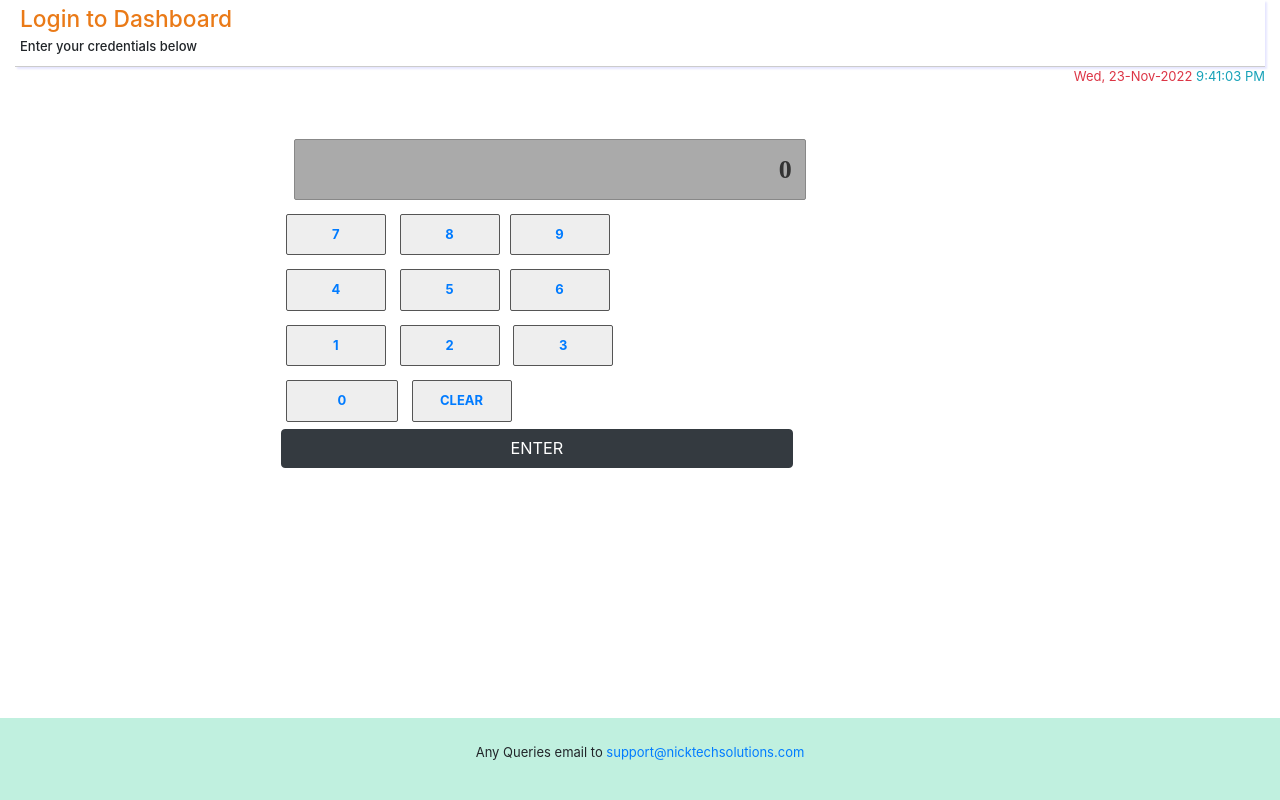
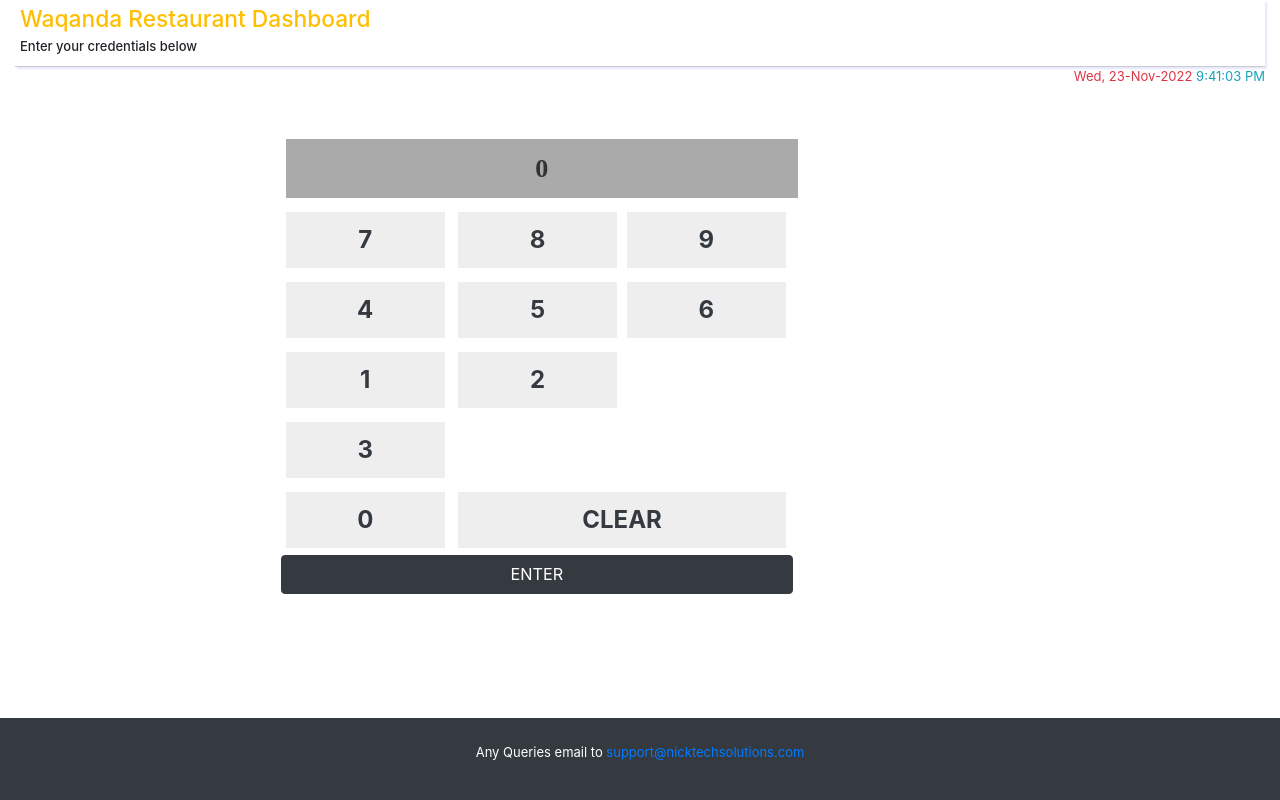
Before and after one commit to Mkaligraphics/rpos, a PHP site: page / in a window 1280 px wide. Run offline with PHP 8.4, Linux system fonts and the light colour scheme.

Commit message:
receipts

```diff
--- /dev/null
+++ b/css/inputcss.css
@@ -0,0 +1,22 @@
+.calc-row div.screen {
+    font-family: Droid Sans Mono;
+    display: table;
+    width: 100%;
+    background-color: #aaa;
+    text-align: right;
+    font-size: 2em;
+    min-height: 1.2em;
+    color: #333;
+    text-align: center;
+  }
+
+  .calc-row div {
+    text-align: center;
+    display: inline-block;
+    font-weight: bold;
+    font-size: 24px;
+    background-color: #eee;
+    padding: 10px 4px;
+    margin: 7px 5px;
+    width: 31%;
+  }
--- a/includes/iconbar.php
+++ b/includes/iconbar.php
@@ -1,5 +1,5 @@
 
-<div id="mySidepanel" class="leftpanel">
+<div id="mySidepanel" class="leftpanel" style="display:none;" >
   <div class="icon-bar">
     <ul class="nav navbar-nav">
         <li class="text-center">
--- a/index.php
+++ b/index.php
@@ -10,44 +10,7 @@ session_start();
 
     <!-- Stylesheets -->
     <?php include 'includes/headerlinks.php'; ?>
-
-    <style type="text/css">
-
-.calc-row div.screen {
-  font-family: Droid Sans Mono;
-  display: table;
-  width: 100%;
-  background-color: #aaa;
-  text-align: right;
-  font-size: 2em;
-  min-height: 1.2em;
-  margin-left: 0.5em;
-  padding-right: 0.5em;
-  border: 1px solid #888;
-  color: #333;
-}
-
-.calc-row div {
-  text-align: center;
-  display: inline-block;
-  font-weight: bold;
-  border: 1px solid #555;
-  background-color: #eee;
-  padding: 10px 4px;
-  margin: 7px 5px;
-  border-radius: 2px;
-  width: 100px;
-}
-
-.calc-row div.zero {
-  width: 112px;
-}
-
-.calc-row div.zero {
-  margin-right: 5px;
-}
-
-    </style>
+    <link href="css/inputcss.css" rel="stylesheet" />
 </head>
 <body>
 
@@ -55,10 +18,10 @@ session_start();
 <div id="header">
 
     <div class="container-fluid">
+        <div id="login-intro">
+            <h3 style="color: #FFBF00 !important">Waqanda Restaurant Dashboard</h3>
+            <h6>Enter your credentials below</h6>
 
-        <div id="login-intro">
-            <h3 style="color: #ea7a17 !important">Login to Dashboard</h3>
-            <h6>Enter your credentials below</h6>
         </div>
 
         <div class="float-right" class="font-weight-bold">
@@ -68,7 +31,6 @@ session_start();
 
     </div>
     <!-- end full-width -->
-    <div class="clearfix"></div>
 
 </div>
 
@@ -76,31 +38,30 @@ session_start();
 <!-- MAIN CONTENT -->
 <div id="parent">
 
-
 <div class="calculator">
       <div class="calc-row">
             <div class="screen">0</div>
       </div>
 
   <div class="calc-row">
-  <a href="#"><div class="button">7</div> <a href="#"><div class="button">8</div><div class="button">9</div></a>
+    <a href="#" class="text-dark"><div class="button">7</div> <a href="#"  class="text-dark"><div class="button">8</div><div class="button">9</div></a>
   </div>
 
   <div class="calc-row">
-  <a href="#"><div class="button">4</div> <a href="#"><div class="button">5</div><div class="button">6</div></a>
+    <a href="#"  class="text-dark"><div class="button">4</div> <a href="#"  class="text-dark"><div class="button">5</div><div class="button">6</div></a>
   </div>
 
   <div class="calc-row">
-  <a href="#"><div class="button">1</div> <a href="#"><div class="button">2</div> <a href="#"><div class="button">3</div></a>
+   <a href="#"  class="text-dark"><div class="button">1</div> <a href="#"  class="text-dark"><div class="button">2</div> <a href="#"  class="text-dark"><div class="button">3</div></a>
   </div>
 
   <div class="calc-row">
-       <a href="#"><div class="button zero">0</div> </a> <a href="#"><div class="button">CLEAR</div></a>
+       <a href="#"  class="text-dark"><div class="button">0</div></a> <a href="#"  class="text-dark"><div class="button" style="width: 64%;">CLEAR</div></a>
   </div>
 
 
   <div>
-        <a href="#" class="enter"><div class="btn btn-dark btn-lg btn-block">ENTER</div></a>
+        <a href="#" class="enter "><div class="btn btn-dark btn-lg btn-block">ENTER</div></a>
   </div>
 
 </div>
@@ -110,7 +71,7 @@ session_start();
 
 
 <!-- FOOTER -->
-<div id="footer" class="fixed-bottom">
+<div id="footer" class="fixed-bottom bg-dark text-white">
     <p class="text-center">Any Queries email to <a href="mailto:support@nicktechsolutions.com?subject=Restaurant%20Management%20System" target="_blank">support@nicktechsolutions.com</a>
     </p>
 </div>
@@ -118,10 +79,11 @@ session_start();
 
 
 <?php require 'includes/bottomlinks.php'; ?>
+<script type="text/javascript" src="scripts/login.js"></script>
+<script type="text/javascript" src="scripts/inputjs.js"></script>
+
 </body>
 
-<script type="text/javascript" src="scripts/login.js"></script>
-<script type="text/javascript" src="scripts/inputjs.js"></script>
 
 <script>
 let daysoftheWeek=['Sun','Mon','Tue','Wed','Thur','Fri','Sat'];
--- a/process/login.php
+++ b/process/login.php
@@ -46,8 +46,10 @@ if (isset($_POST['password']) && !empty($_POST['password'])){
 		 	$deviceType;
       		$os;//Os type
       		$ip;
+if ($data->con->query("INSERT INTO logs_table (user_id, company_id, description) VALUES ('$id','1','Logged in Successfully')")){
+	echo  $userlevel;
+}
 
-			echo  $userlevel;
 
 
 		}
```
Also changed, not shown: sales.php (+9 -5 lines). Lines whose indentation alone changed are shown as unchanged.
